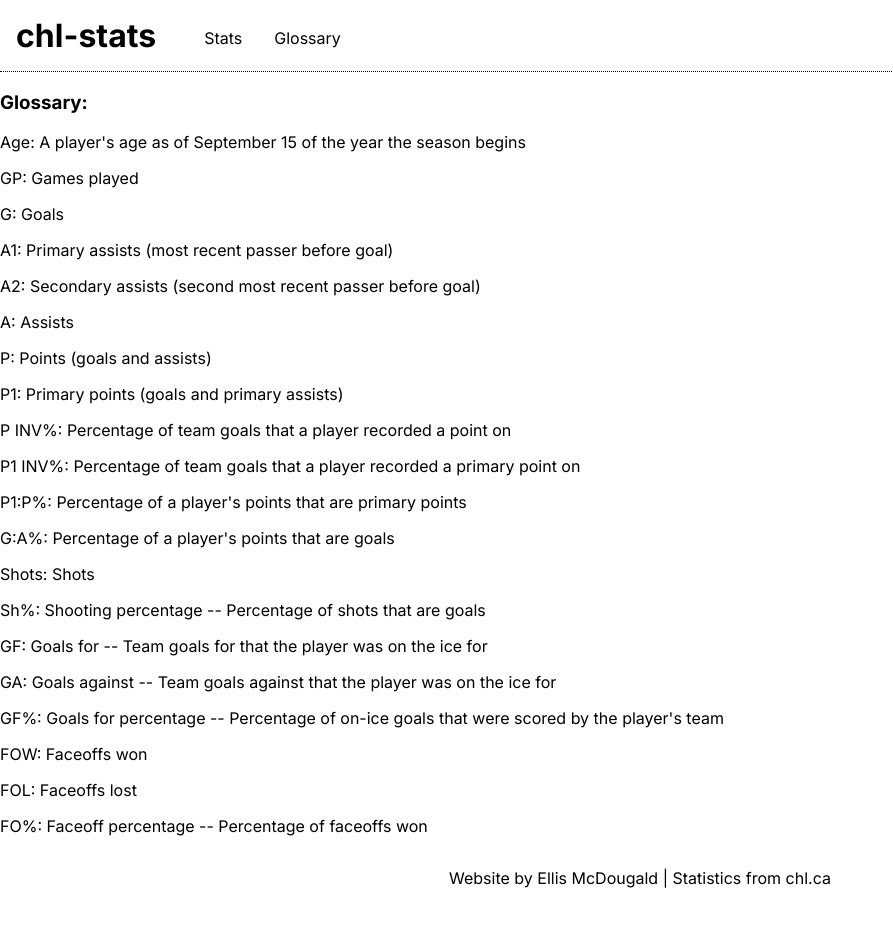
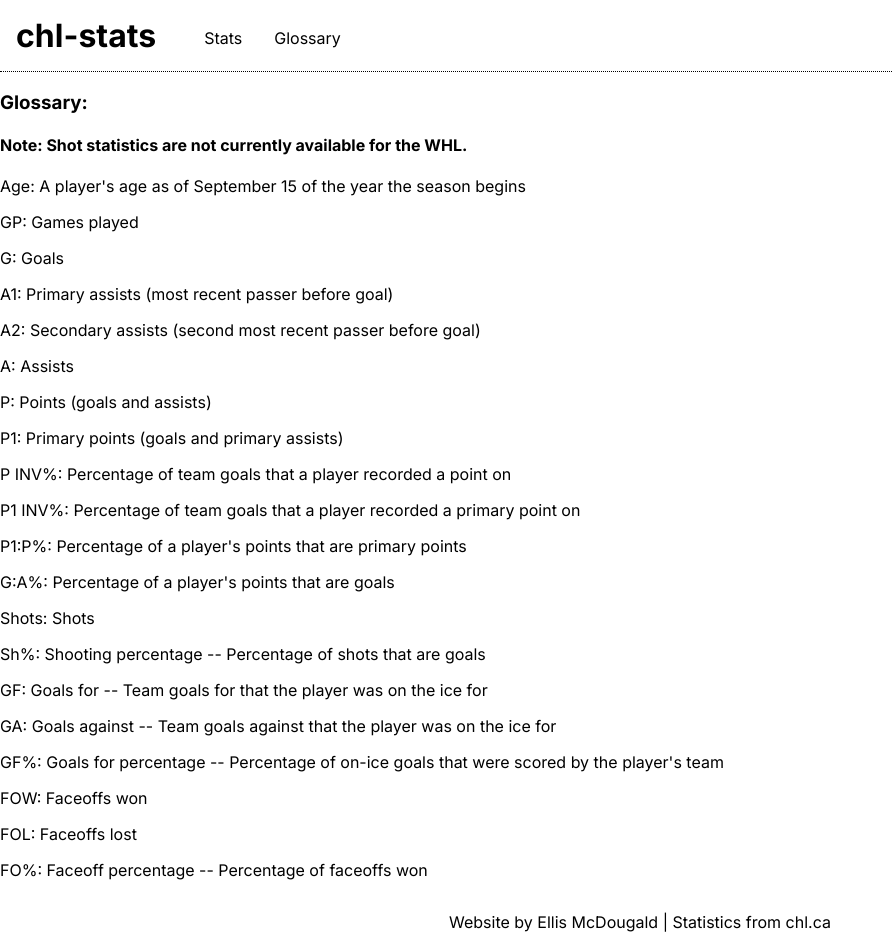
Before and after one commit to ellismcdougald/chl-stats-site, a Next.js app: page /glossary in a window 1280 px wide. Shown: the whole page, without its empty margins (0-893 px from the left). Before the commit the page ends 904 px from the top, so only its background shows below. Built offline with nearby package versions, Linux system fonts and the light colour scheme.

Commit message:
Adds shot availability note to top of glossary

```diff
--- a/src/app/glossary/page.tsx
+++ b/src/app/glossary/page.tsx
@@ -86,6 +86,7 @@ export default function Glossary() {
   return (
     <div>
       <h3>Glossary:</h3>
+      <h4>Note: Shot statistics are not currently available for the WHL.</h4>
       {glossary.map((item) => {
         return <p key={item.name}>{`${item.name}: ${item.def}`}</p>;
       })}
```
